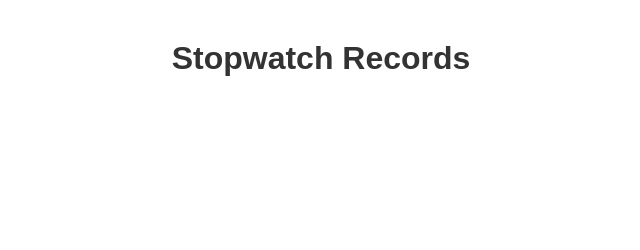
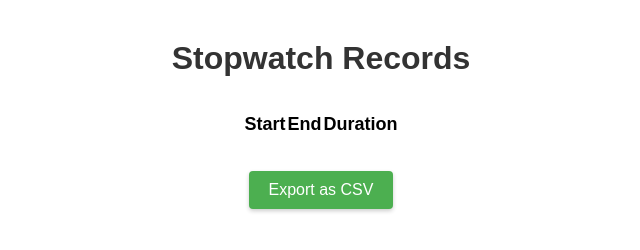
Before and after one commit to shihabdider/flowwatch, a browser extension: page record.html in a window 1280 px wide. Shown: the whole page, without its empty margins (319-959 px from the left). Drawn offline with Linux system fonts and the light colour scheme.

Commit message:
Added a table with headers for Start, End, and Duration, and a button to export the records as CSV.

```diff
--- a/record.html
+++ b/record.html
@@ -7,7 +7,18 @@
 </head>
 <body>
     <h1>Stopwatch Records</h1>
-    <ul id="recordsList"></ul>
+    <table id="recordsTable">
+        <thead>
+            <tr>
+                <th>Start</th>
+                <th>End</th>
+                <th>Duration</th>
+            </tr>
+        </thead>
+        <tbody>
+        </tbody>
+    </table>
+    <button id="exportCsv">Export as CSV</button>
     <script src="record.js"></script>
 </body>
 </html>
```
